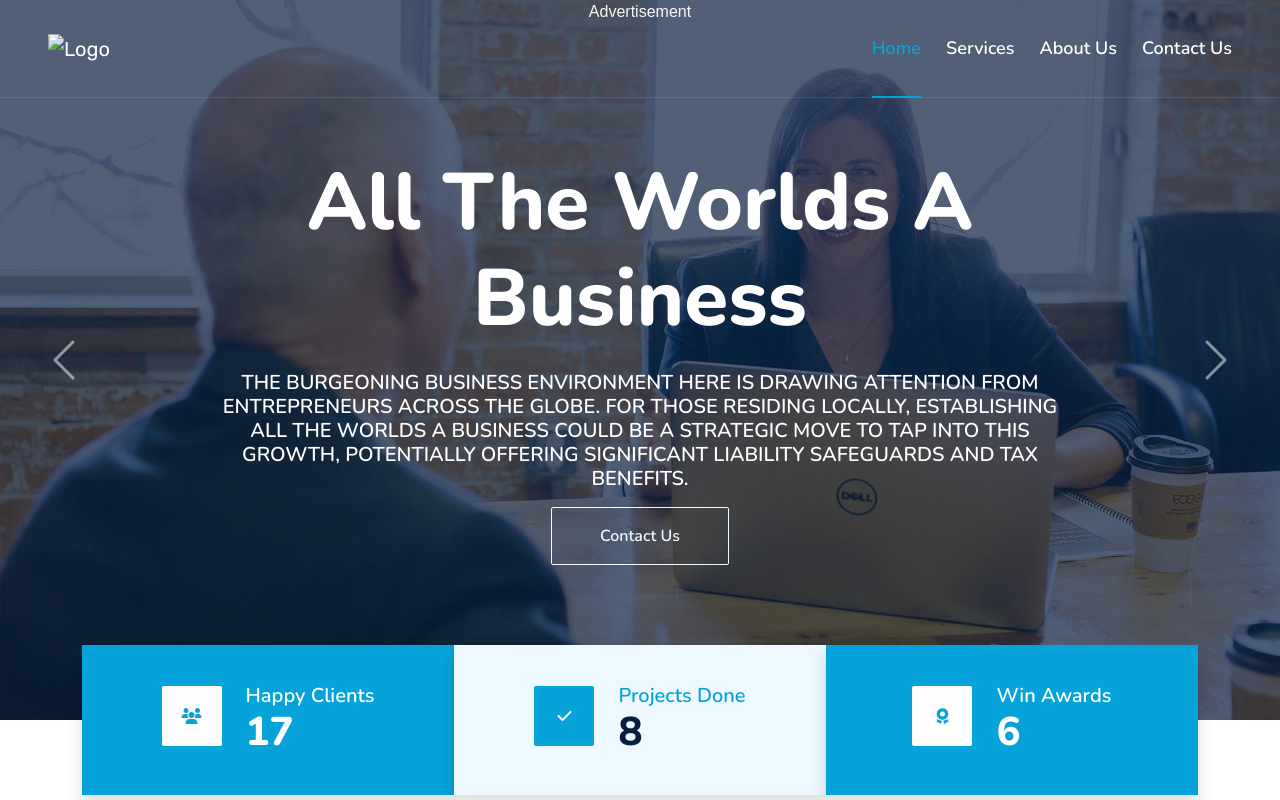
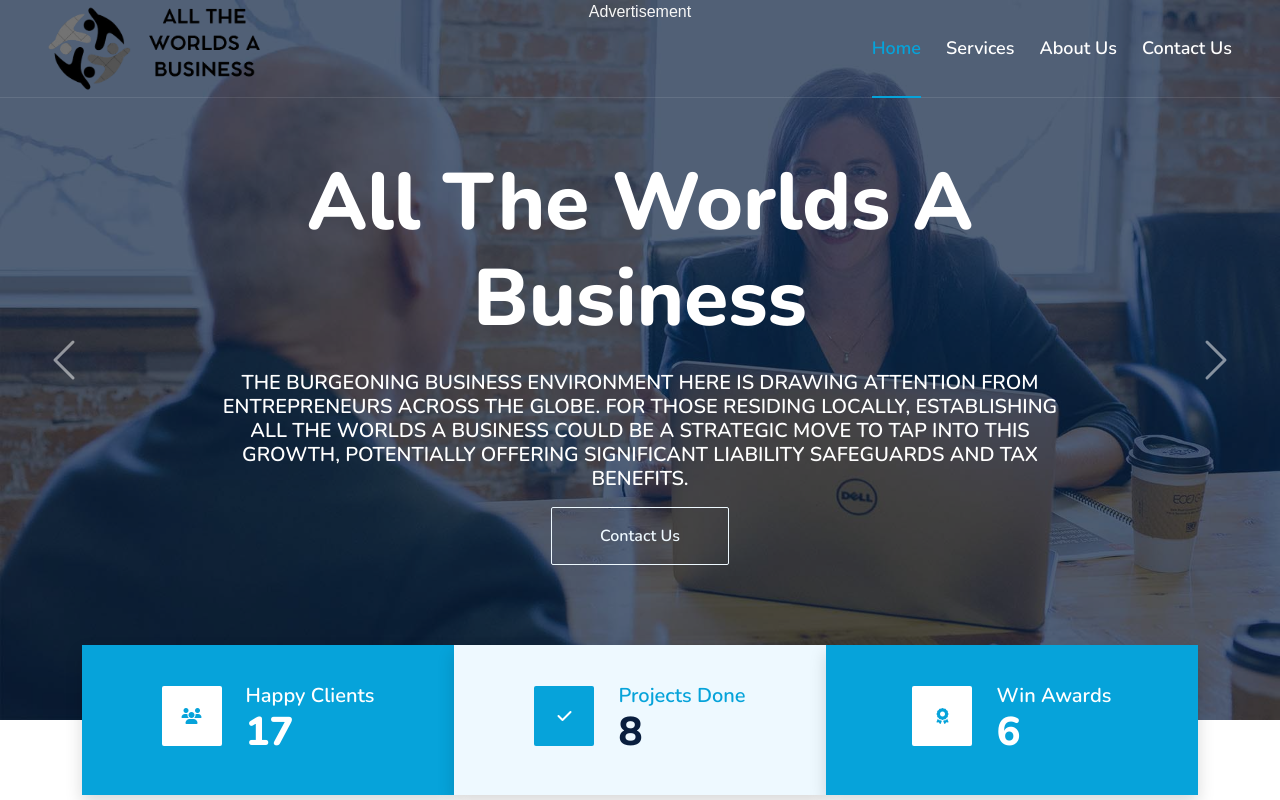
Before and after one commit to ervinjahic65/business-2, a plain HTML site: page index.html in a window 1280 px wide. Shown: the top 800 px of the page. Drawn offline with nearby package versions, Linux system fonts and the light colour scheme; files whose address does not match are found by name.

Commit message:
add logo

```diff
--- a/files/style.css
+++ b/files/style.css
@@ -148,6 +148,11 @@ h6,
 
 .navbar-dark .navbar-brand h1 {
     color: #FFFFFF;
+}
+
+.navbar-brand img {
+    width: 220px;
+    height: auto;
 }
 
 .navbar-dark .navbar-toggler {
--- a/index.html
+++ b/index.html
@@ -45,7 +45,7 @@
     <div class="container-fluid position-relative p-0">
         <nav class="navbar navbar-expand-lg navbar-dark px-5 py-3 py-lg-0">
             <a href="index.html" class="navbar-brand p-0">
-                <img src="#" alt="Logo">
+                <img src="files/logo.png" alt="Logo">
             </a>
             <button class="navbar-toggler" type="button" data-bs-toggle="collapse" data-bs-target="#navbarCollapse">
                 <span class="fa fa-bars"></span>
```
Also changed, not shown: about.html (+1 -1 lines), contact.html (+1 -1 lines), privacy.html (+1 -1 lines), terms.html (+1 -1 lines), files/logo.png (added).
